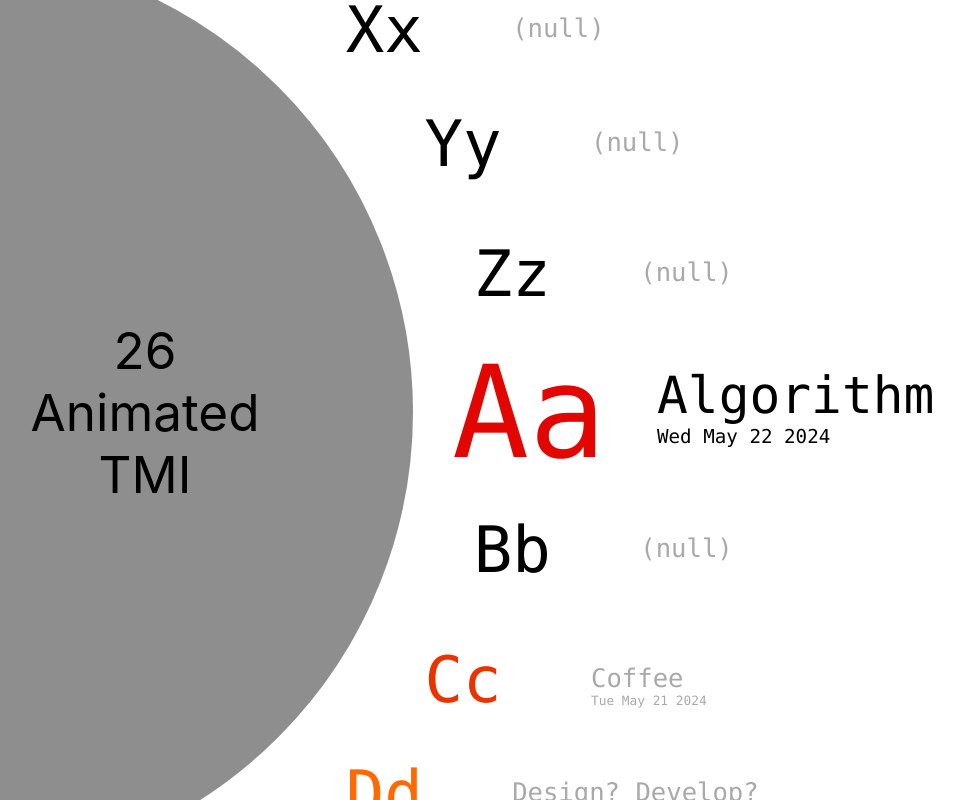
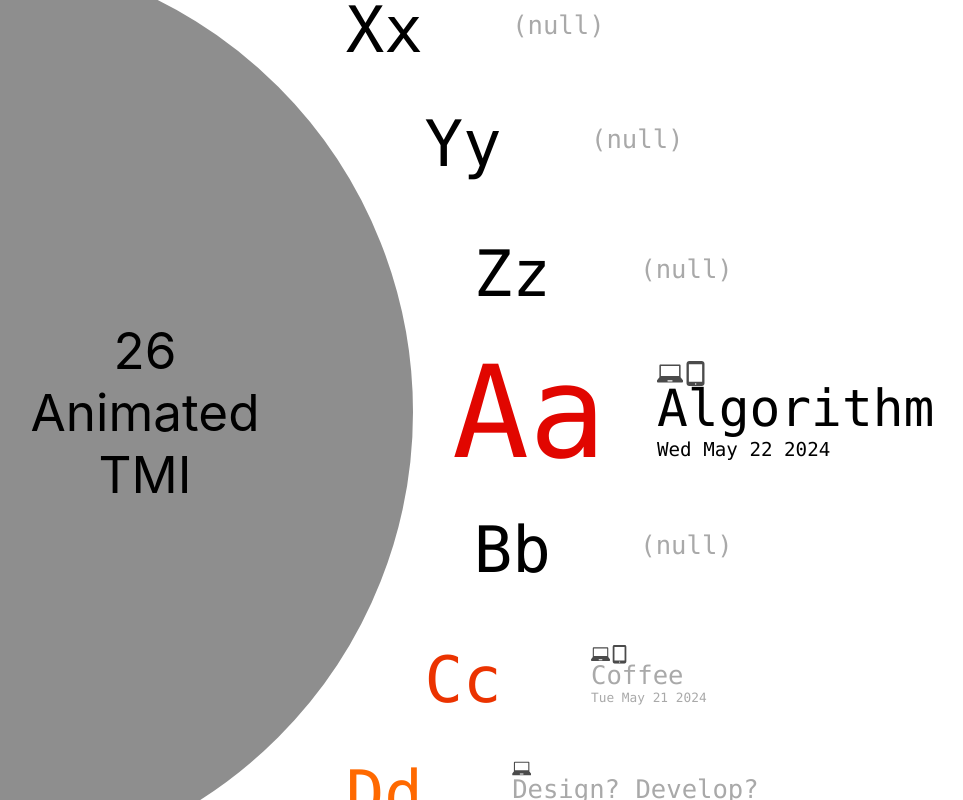
Before and after one commit to pch6828/AnimateJS, a React (Create React App) app: page /#/ in a window 1280 px wide. Shown: the whole page, without its empty margins (59-1022 px from the left). Built offline with nearby package versions, Linux system fonts and the light colour scheme; a web font is replaced by a local one.

Commit message:
main-page: add indication of device support

```diff
--- a/src/animate-js/class/animate/r_rambler.jsx
+++ b/src/animate-js/class/animate/r_rambler.jsx
@@ -212,12 +212,9 @@ class Walkers {
             walker.move(movement, width, height, ctx);
         });
 
-        console.log(this.crowd);
         this.crowd = this.crowd.filter((walker) => {
             return walker.pos.xRatio >= -0.2 && walker.pos.xRatio <= 1.2;
         });
-
-        console.log(this.crowd);
     }
 
     draw(ctx, width, height) {
--- a/src/animate-js/class/main_menu/main.jsx
+++ b/src/animate-js/class/main_menu/main.jsx
@@ -59,6 +59,8 @@ function Main({ deg, setDeg }) {
                         color={item.color}
                         date={item.date}
                         selected={(Math.round(-deg / (360 / 26)) + 26) % 26 === i}
+                        supportPC={item.supportPC}
+                        supportMobile={item.supportMobile}
                     />
                 ))}
             </div>
--- a/src/animate-js/class/main_menu/wheel_button.jsx
+++ b/src/animate-js/class/main_menu/wheel_button.jsx
@@ -1,7 +1,9 @@
 import '../../style/main.css'
 import { Link } from 'react-router-dom'
+import laptopLogo from '../../asset/laptop_icon.svg'
+import mobileLogo from '../../asset/mobile_icon.svg'
 
-function WheelSlot({ x, y, deg, alphabet, title, color, date, selected }) {
+function WheelSlot({ x, y, deg, alphabet, title, color, date, selected, supportPC, supportMobile }) {
     return (
         <div className='wheel-slot'
             style={{ transform: 'translate(' + x + 'vw,' + y + 'vw) rotate(' + deg + 'deg)' }}
@@ -11,6 +13,18 @@ function WheelSlot({ x, y, deg, alphabet, title, color, date, selected }) {
                 {alphabet + alphabet.toLowerCase()}
             </div>
             <div className={'wheel-slot-description ' + (selected ? 'selected-description' : '')}>
+                < div className={'wheel-slot-device ' + (selected ? 'selected-device' : '')}>
+                    {
+                        title ? (
+                            <>
+                                {supportPC ? <img src={laptopLogo} alt='support PC' /> : ''}
+                                {supportMobile ? <img src={mobileLogo} alt='support Mobile' /> : ''}
+                            </>
+                        ) : (
+                            ''
+                        )
+                    }
+                </div>
                 {
                     selected && title ? (
                         <Link className='wheel-slot-title selected-title'
--- a/src/animate-js/class/main_menu/wheel_button_item.jsx
+++ b/src/animate-js/class/main_menu/wheel_button_item.jsx
@@ -3,7 +3,9 @@ const items = [
         key: 'A',
         title: 'Algorithm',
         color: '#E10600',
-        date: '2024-05-22'
+        date: '2024-05-22',
+        supportPC: true,
+        supportMobile: true
     },
     {
         key: 'B',
@@ -14,25 +16,33 @@ const items = [
         key: 'C',
         title: 'Coffee',
         color: '#EB3300',
-        date: '2024-05-21'
+        date: '2024-05-21',
+        supportPC: true,
+        supportMobile: true
     },
     {
         key: 'D',
         title: 'Design? Develop?',
         color: '#FF6900',
-        date: '2024-06-03'
+        date: '2024-06-03',
+        supportPC: true,
+        supportMobile: false
     },
     {
         key: 'E',
         title: 'Encyclopedia',
         color: '#FF7500',
-        date: '2024-06-25'
+        date: '2024-06-25',
+        supportPC: true,
+        supportMobile: true
     },
     {
         key: 'F',
         title: 'Fortune',
         color: '#FF8200',
-        date: '2024-06-12'
+        date: '2024-06-12',
+        supportPC: true,
+        supportMobile: true
     },
     {
         key: 'G',
@@ -43,7 +53,9 @@ const items = [
         key: 'H',
         title: 'Homebody',
         color: '#F6B700',
-        date: '2024-05-24'
+        date: '2024-05-24',
+        supportPC: true,
+        supportMobile: true
     },
     {
         key: 'I',
@@ -54,13 +66,17 @@ const items = [
         key: 'J',
         title: 'mbti-J',
         color: '#5BC500',
-        date: '2024-07-11'
+        date: '2024-07-11',
+        supportPC: true,
+        supportMobile: true
     },
     {
         key: 'K',
         title: 'Kidult',
         color: '#30B700',
-        date: '2024-06-14'
+        date: '2024-06-14',
+        supportPC: true,
+        supportMobile: true
     },
     {
         key: 'L',
@@ -71,7 +87,9 @@ const items = [
         key: 'M',
         title: 'Mentor',
         color: '#249E6B',
-        date: '2024-07-25'
+        date: '2024-07-25',
+        supportPC: true,
+        supportMobile: true
     },
     {
         key: 'N',
@@ -87,7 +105,9 @@ const items = [
         key: 'P',
         title: 'Postgraduate',
         color: '#2AD2C9',
-        date: '2024-05-30'
+        date: '2024-05-30',
+        supportPC: true,
+        supportMobile: true
     },
     {
         key: 'Q',
@@ -98,7 +118,9 @@ const items = [
         key: 'R',
         title: 'Rambler',
         color: '#0092CB',
-        date: '2024-07-30'
+        date: '2024-07-30',
+        supportPC: true,
+        supportMobile: true
     },
     {
         key: 'S',
@@ -109,7 +131,9 @@ const items = [
         key: 'T',
         title: 'Tracing',
         color: '#0762C8',
-        date: '2024-07-18'
+        date: '2024-07-18',
+        supportPC: true,
+        supportMobile: false
     },
     {
         key: 'U',
@@ -120,13 +144,17 @@ const items = [
         key: 'V',
         title: 'Versatile',
         color: '#33058D',
-        date: '2024-06-01'
+        date: '2024-06-01',
+        supportPC: true,
+        supportMobile: true
     },
     {
         key: 'W',
         title: 'Workaholic',
         color: '#4A25AA',
-        date: '2024-07-16'
+        date: '2024-07-16',
+        supportPC: true,
+        supportMobile: true
     },
     {
         key: 'X',
--- a/src/animate-js/style/main.css
+++ b/src/animate-js/style/main.css
@@ -82,12 +82,13 @@
     justify-content: left;
     color: darkgray;
     z-index: inherit;
+    margin-top: 0.5vw;
 }
 
 .wheel-slot-title {
     display: flex;
     width: max-content;
-    height: 4vw;
+    height: 2vw;
     font-size: 2vw;
     text-align: center;
     align-items: end;
@@ -111,6 +112,7 @@
 .selected-description {
     height: 6vw;
     z-index: inherit;
+    margin-top: -2vw;
 }
 
 .selected-label {
@@ -131,3 +133,23 @@
     color: black;
     z-index: inherit;
 }
+
+.wheel-slot-device {
+    display: flex;
+    width: max-content;
+    height: 1.5vw;
+    min-height: 1.5vw;
+    font-size: 1vw;
+    text-align: center;
+    justify-content: left;
+    color: darkgray;
+    z-index: inherit;
+}
+
+.selected-device {
+    height: 2vw;
+    min-height: 2vw;
+    font-size: 1.5vw;
+    color: black;
+    z-index: inherit;
+}
```
Also changed, not shown: src/animate-js/asset/laptop_icon.svg (added), src/animate-js/asset/mobile_icon.svg (added).
